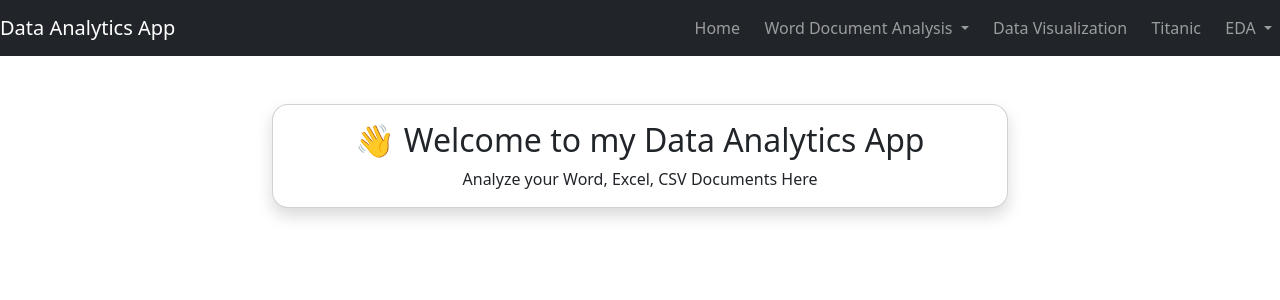
After one commit to tanjil-dev/Givemeinsights, a Django app: template uploader/templates/home.html in a window 1280 px wide. The commit adds this page. Shown: the top 300 px of the page. Run offline with Django 3.2, Linux system fonts and the light colour scheme; the template is opened without the code that fills it, so the values that code supplies are empty.

Commit message:
word document analysis

```diff
--- a/file_uploader/urls.py
+++ b/file_uploader/urls.py
@@ -25,7 +25,10 @@ urlpatterns = [
     #url
     path('admin/', admin.site.urls),
     path('upload-excel/', upload_excel, name='upload-excel'),
-    path('', upload_docx, name='upload-docx'),
+    path('', home, name='home'),
+    path('word-analysis/word-cloud/', upload_docx, name='word_cloud'),
+    path('word-analysis/phrases-used/', phrases_used_view, name='phrases_used'),
+    path('word-analysis/labels/', labels_view, name='labels'),
     path('data-visualization/', upload_csv, name='data-visualization'),
     path('titanic/', titanic_view, name='titanic'),
     path('eda/heatmap/', heatmap_view, name='eda-heatmap'),
--- a/requirements.txt
+++ b/requirements.txt
@@ -9,7 +9,7 @@ fonttools==4.56.0
 kiwisolver==1.4.8
 lxml==5.3.1
 matplotlib==3.10.1
-numpy==2.2.3
+numpy==1.23.5
 openpyxl==3.1.5
 packaging==24.2
 pandas==2.2.3
@@ -24,3 +24,6 @@ sqlparse==0.5.3
 typing_extensions==4.12.2
 tzdata==2025.1
 wordcloud==1.9.4
+streamlit==1.46.0
+spacy==3.7.4
+en-core-web-sm @ https://github.com/explosion/spacy-models/releases/download/en_core_web_sm-3.7.1/en_core_web_sm-3.7.1-py3-none-any.whl
--- a/uploader/forms.py
+++ b/uploader/forms.py
@@ -2,3 +2,6 @@ from django import forms
 
 class UploadFileForm(forms.Form):
     file = forms.FileField()
+
+class DocumentUploadForm(forms.Form):
+    file = forms.FileField(label="Upload a .docx file")
--- /dev/null
+++ b/uploader/templates/home.html
@@ -0,0 +1,15 @@
+{% extends 'base.html' %}
+{% block content %}
+<div class="container mt-5">
+  <div class="row justify-content-center">
+    <div class="col-md-8">
+      <div class="card text-center shadow rounded-4">
+        <div class="card-body">
+          <h2 class="card-title">👋 Welcome to my Data Analytics App</h2>
+          <p class="card-text">Analyze your Word, Excel, CSV Documents Here</p>
+        </div>
+      </div>
+    </div>
+  </div>
+</div>
+{% endblock %}
--- a/uploader/templates/nav.html
+++ b/uploader/templates/nav.html
@@ -1,6 +1,6 @@
 {% load static %}
 <nav class="navbar navbar-expand-lg navbar-dark bg-dark">
-    <a class="navbar-brand" href="#">My App</a>
+    <a class="navbar-brand" href="{% url 'home' %}">Data Analytics App</a>
     <button class="navbar-toggler" type="button" data-bs-toggle="collapse"
             data-bs-target="#navbarNav" aria-controls="navbarNav"
             aria-expanded="false" aria-label="Toggle navigation">
@@ -8,13 +8,36 @@
     </button>
 
     <div class="collapse navbar-collapse" id="navbarNav">
-        <ul class="navbar-nav ml-auto">
+        <ul class="navbar-nav ms-auto">
+            <li class="nav-item">
+                <a class="nav-link btn btn-outline-secondary {% if request.resolver_match.url_name == 'home' %}active{% endif %}"
+                   href="{% url 'home' %}">Home</a>
+            </li>
+            &nbsp;&nbsp;
+            <!-- Word Document Analysis Dropdown -->
+            {% with request.resolver_match.url_name as current_url %}
+            <li class="nav-item dropdown {% if current_url in 'word_cloud phrases_used labels' %}active{% endif %}">
+                <a class="nav-link dropdown-toggle btn btn-outline-secondary" href="#" id="wordDocDropdown"
+                   role="button" data-bs-toggle="dropdown" aria-expanded="false">
+                    Word Document Analysis
+                </a>
+                <ul class="dropdown-menu dropdown-menu-end" aria-labelledby="wordDocDropdown">
+                    <li>
+                        <a class="dropdown-item {% if current_url == 'word_cloud' %}active{% endif %}"
+                           href="{% url 'word_cloud' %}">Word Cloud</a>
+                    </li>
+                    <li>
+                        <a class="dropdown-item {% if current_url == 'phrases_used' %}active{% endif %}"
+                           href="{% url 'phrases_used' %}">Phrases Used</a>
+                    </li>
+                    <li>
+                        <a class="dropdown-item {% if current_url == 'labels' %}active{% endif %}"
+                           href="{% url 'labels' %}">Labels</a>
+                    </li>
+                </ul>
+            </li>
+            {% endwith %}
 
-            <!-- Word Cloud -->
-            <li class="nav-item">
-                <a class="nav-link btn btn-outline-secondary {% if request.resolver_match.url_name == 'upload-docx' %}active{% endif %}"
-                   href="{% url 'upload-docx' %}">Word Cloud</a>
-            </li>
             &nbsp;&nbsp;
 
             <!-- Data Visualization -->
@@ -22,6 +45,7 @@
                 <a class="nav-link btn btn-outline-secondary {% if request.resolver_match.url_name == 'data-visualization' %}active{% endif %}"
                    href="{% url 'data-visualization' %}">Data Visualization</a>
             </li>
+
             &nbsp;&nbsp;
 
             <!-- Titanic -->
@@ -29,26 +53,25 @@
                 <a class="nav-link btn btn-outline-secondary {% if request.resolver_match.url_name == 'titanic' %}active{% endif %}"
                    href="{% url 'titanic' %}">Titanic</a>
             </li>
+
             &nbsp;&nbsp;
 
             <!-- EDA Dropdown -->
             {% with request.resolver_match.url_name as current_url %}
-<li class="nav-item dropdown {% if current_url|slice:"0:4" == 'eda-' %}active{% endif %}">
-    <a class="nav-link dropdown-toggle btn btn-outline-secondary" href="#" id="navbarDropdown"
+            <li class="nav-item dropdown {% if current_url|slice:":4" == 'eda-' %}active{% endif %}">
+                <a class="nav-link dropdown-toggle btn btn-outline-secondary" href="#" id="edaDropdown"
                    role="button" data-bs-toggle="dropdown" aria-expanded="false">
                     EDA
                 </a>
-    <div class="dropdown-menu dropdown-menu-end" aria-labelledby="navbarDropdown">
-        <a class="dropdown-item {% if current_url == 'eda-heatmap' %}active{% endif %}" href="{% url 'eda-heatmap' %}">Heatmap</a>
-        <a class="dropdown-item {% if current_url == 'eda-scatter-plots' %}active{% endif %}" href="{% url 'eda-scatter-plots' %}">Scatter Plots</a>
-        <a class="dropdown-item {% if current_url == 'eda-line-graphs' %}active{% endif %}" href="{% url 'eda-line-graphs' %}">Line Graphs</a>
-        <a class="dropdown-item {% if current_url == 'eda-box-plots' %}active{% endif %}" href="{% url 'eda-box-plots' %}">Box Plots</a>
-        <a class="dropdown-item {% if current_url == 'eda-pair-plot' %}active{% endif %}" href="{% url 'eda-pair-plot' %}">Pair Plot</a>
-    </div>
+                <ul class="dropdown-menu dropdown-menu-end" aria-labelledby="edaDropdown">
+                    <li><a class="dropdown-item {% if current_url == 'eda-heatmap' %}active{% endif %}" href="{% url 'eda-heatmap' %}">Heatmap</a></li>
+                    <li><a class="dropdown-item {% if current_url == 'eda-scatter-plots' %}active{% endif %}" href="{% url 'eda-scatter-plots' %}">Scatter Plots</a></li>
+                    <li><a class="dropdown-item {% if current_url == 'eda-line-graphs' %}active{% endif %}" href="{% url 'eda-line-graphs' %}">Line Graphs</a></li>
+                    <li><a class="dropdown-item {% if current_url == 'eda-box-plots' %}active{% endif %}" href="{% url 'eda-box-plots' %}">Box Plots</a></li>
+                    <li><a class="dropdown-item {% if current_url == 'eda-pair-plot' %}active{% endif %}" href="{% url 'eda-pair-plot' %}">Pair Plot</a></li>
+                </ul>
             </li>
             {% endwith %}
-
-
         </ul>
     </div>
 </nav>
```
Also changed, not shown: uploader/templates/labels.html (added, +47 -0 lines), uploader/templates/phrases_used.html (added, +47 -0 lines), uploader/templatetags/form_tags.py (added, +7 -0 lines), uploader/views.py (+114 -1 lines), uploader/templates/word_cloud.html (line endings or trailing spaces), uploader/templatetags/__init__.py (added). Lines whose indentation alone changed are shown as unchanged.
